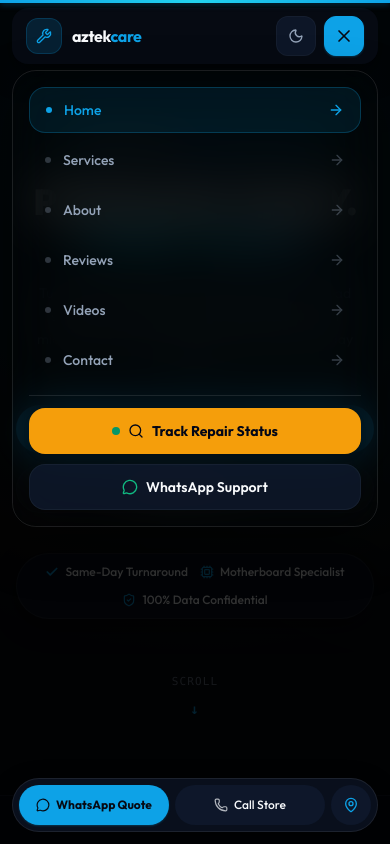
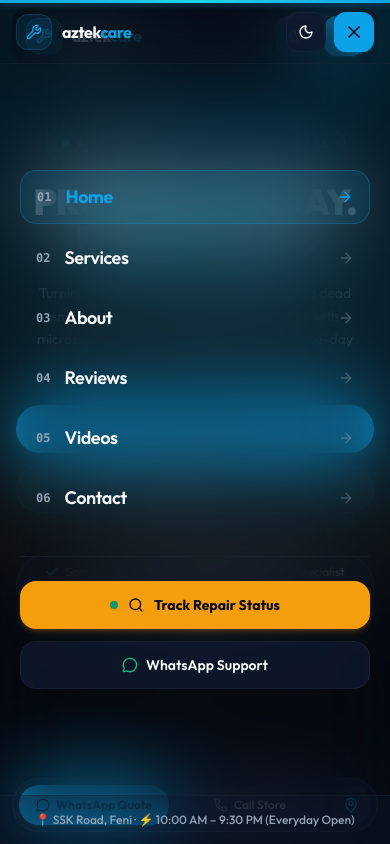
Before and after one commit to DevBillal/aztekcare.com, a React (Vite) app: page / in a window 390 px wide. Both pictures are taken after a click on the button 346 px from the left and 32 px from the top of the page. Shown: the top 844 px of the page. Built offline with nearby package versions, Linux system fonts and the light colour scheme.

Commit message:
design: redesign mobile menu to seamless full-screen iOS aesthetic with high-contrast typography

```diff
--- a/src/components/Navbar.tsx
+++ b/src/components/Navbar.tsx
@@ -167,60 +167,102 @@ export default function Navbar() {
         </div>
       </motion.header>
 
-      {/* Floating Minimal Mobile Drawer with proper backdrop and non-overlapping clearance */}
+      {/* World-Class Full-Screen iOS-style Mobile Navigation Overlay */}
       <AnimatePresence>
         {isMobileOpen && (
-          <>
-            {/* Backdrop Layer */}
           <motion.div
-              initial={{ opacity: 0 }}
-              animate={{ opacity: 1 }}
-              exit={{ opacity: 0 }}
-              transition={{ duration: 0.2 }}
+            initial={{ opacity: 0, y: -10 }}
+            animate={{ opacity: 1, y: 0 }}
+            exit={{ opacity: 0, y: -10 }}
+            transition={{ duration: 0.22, ease: [0.16, 1, 0.3, 1] }}
+            className="fixed inset-0 z-50 md:hidden bg-background/98 dark:bg-[#070b14]/98 backdrop-blur-2xl flex flex-col justify-between overflow-y-auto"
+          >
+            {/* Unified Top Header Bar */}
+            <div className="flex items-center justify-between px-4 sm:px-6 h-16 sm:h-20 border-b border-border/40 shrink-0">
+              <Link
+                to="/"
                 onClick={() => setIsMobileOpen(false)}
-              className="fixed inset-0 bg-black/60 dark:bg-black/80 backdrop-blur-xs z-40 md:hidden"
-            />
+                className="flex items-center gap-2.5 select-none min-h-[44px]"
+              >
+                <div className="w-9 h-9 rounded-xl bg-primary/10 border border-primary/20 text-primary flex items-center justify-center font-bold text-sm shadow-xs">
+                  <Wrench className="w-4 h-4 text-primary" />
+                </div>
+                <span className="text-base font-bold tracking-tight text-foreground">
+                  aztek<span className="text-primary">care</span>
+                </span>
+              </Link>
 
-            {/* Floating Mobile Menu Card: Positioned strictly below the 64px header with 8px clearance */}
-            <motion.div
-              initial={{ opacity: 0, y: -10, scale: 0.98 }}
-              animate={{ opacity: 1, y: 0, scale: 1 }}
-              exit={{ opacity: 0, y: -10, scale: 0.98 }}
-              transition={{ duration: 0.22, ease: [0.16, 1, 0.3, 1] }}
-              className="fixed top-[70px] sm:top-[78px] inset-x-3 sm:inset-x-6 z-50 md:hidden bg-card/98 dark:bg-[#0c1222]/98 backdrop-blur-xl border border-border/80 dark:border-white/10 rounded-3xl p-4 sm:p-5 shadow-[0_20px_50px_rgba(0,0,0,0.4)] flex flex-col gap-3 max-h-[calc(100vh-86px)] overflow-y-auto"
+              <div className="flex items-center gap-2">
+                {/* Theme Switcher */}
+                <button
+                  onClick={() => setTheme(theme === "light" ? "dark" : "light")}
+                  aria-label="Toggle theme"
+                  className="w-10 h-10 rounded-xl flex items-center justify-center text-foreground hover:bg-secondary transition-colors cursor-pointer bg-secondary/80 border border-border/60 active:scale-95"
                 >
-              <nav className="flex flex-col gap-1">
-                {navLinks.map((link) => {
+                  <Sun className="h-4 w-4 rotate-0 scale-100 transition-all dark:-rotate-90 dark:scale-0" />
+                  <Moon className="absolute h-4 w-4 rotate-90 scale-0 transition-all dark:rotate-0 dark:scale-100" />
+                </button>
+
+                {/* Close Button */}
+                <button
+                  onClick={() => setIsMobileOpen(false)}
+                  className="w-10 h-10 rounded-xl bg-primary text-primary-foreground flex items-center justify-center cursor-pointer shadow-sm shadow-primary/25 active:scale-95 transition-transform"
+                  aria-label="Close navigation menu"
+                >
+                  <X className="h-5 w-5" />
+                </button>
+              </div>
+            </div>
+
+            {/* Menu Links with Staggered Elegance & High Contrast */}
+            <div className="px-5 py-6 flex-1 flex flex-col justify-center max-w-md mx-auto w-full">
+              <nav className="flex flex-col gap-2">
+                {navLinks.map((link, idx) => {
                   const isActive = location.pathname === link.href
                   return (
+                    <motion.div
+                      key={link.name}
+                      initial={{ opacity: 0, x: -16 }}
+                      animate={{ opacity: 1, x: 0 }}
+                      transition={{ delay: 0.04 * idx, duration: 0.28, ease: [0.16, 1, 0.3, 1] }}
+                    >
                       <Link
-                      key={link.name}
                         to={link.href}
                         onClick={() => setIsMobileOpen(false)}
-                      className={`min-h-[46px] px-4 rounded-2xl text-sm font-medium transition-all flex items-center justify-between ${
+                        className={`group px-4 py-3 rounded-2xl flex items-center justify-between transition-all ${
                           isActive
-                          ? "bg-primary/10 text-primary font-bold border border-primary/25"
-                          : "text-muted-foreground hover:text-foreground hover:bg-secondary/50 active:bg-secondary/70"
+                            ? "bg-primary/10 border border-primary/25 text-primary"
+                            : "hover:bg-secondary/70 text-foreground active:bg-secondary"
                         }`}
                       >
-                      <div className="flex items-center gap-3">
-                        <span className={`w-1.5 h-1.5 rounded-full ${isActive ? "bg-primary" : "bg-muted-foreground/30"}`} />
-                        <span>{link.name}</span>
+                        <div className="flex items-center gap-3.5">
+                          <span className="text-xs font-mono font-semibold text-muted-foreground group-hover:text-primary transition-colors">
+                            0{idx + 1}
+                          </span>
+                          <span className={`text-lg tracking-tight transition-colors ${
+                            isActive ? "font-bold text-primary" : "font-semibold text-foreground group-hover:text-primary"
+                          }`}>
+                            {link.name}
+                          </span>
                         </div>
-                      <ArrowRight className={`w-4 h-4 ${isActive ? "text-primary opacity-100" : "opacity-35"}`} />
+                        <ArrowRight className={`w-4 h-4 transition-transform group-hover:translate-x-1 ${
+                          isActive ? "text-primary opacity-100" : "text-muted-foreground opacity-40 group-hover:opacity-100"
+                        }`} />
                       </Link>
+                    </motion.div>
                   )
                 })}
               </nav>
 
-              <div className="pt-3 border-t border-border/60 dark:border-white/10 flex flex-col gap-2.5">
+              {/* Action Buttons */}
+              <div className="mt-8 pt-6 border-t border-border/50 flex flex-col gap-3">
                 {/* High-Impact Amber "Track Repair Status" */}
                 <button
                   onClick={() => {
                     setIsMobileOpen(false)
                     setIsTrackerOpen(true)
                   }}
-                  className="w-full min-h-[46px] bg-amber-500 hover:bg-amber-600 active:scale-98 text-slate-950 font-bold rounded-2xl text-sm flex items-center justify-center gap-2 cursor-pointer shadow-md transition-transform"
+                  className="w-full h-12 rounded-2xl bg-amber-500 hover:bg-amber-600 active:scale-98 text-slate-950 font-bold text-sm flex items-center justify-center gap-2.5 shadow-md shadow-amber-500/20 cursor-pointer transition-all"
                 >
                   <span className="relative flex h-2 w-2">
                     <span className="animate-ping absolute inline-flex h-full w-full rounded-full bg-emerald-500 opacity-80" />
@@ -230,21 +272,27 @@ export default function Navbar() {
                   <span>Track Repair Status</span>
                 </button>
 
+                {/* WhatsApp Support */}
                 <a
                   href="https://wa.me/8801571423908?text=Hello%20AZTEK%20CARE!%20I%20would%20like%20to%20inquire%20about%20a%20device%20repair.%20Is%20a%20technician%20currently%20available%20today%3F"
                   target="_blank"
                   rel="noopener noreferrer"
                   onClick={() => setIsMobileOpen(false)}
-                  className="block"
+                  className="w-full h-12 rounded-2xl bg-secondary/80 hover:bg-secondary active:scale-98 text-foreground font-semibold text-sm flex items-center justify-center gap-2 border border-border/70 cursor-pointer transition-all"
                 >
-                  <button className="w-full min-h-[46px] bg-secondary/80 hover:bg-secondary active:scale-98 text-foreground font-semibold rounded-2xl text-sm flex items-center justify-center gap-2 cursor-pointer border border-border/70 transition-transform">
                   <MessageCircle className="w-4 h-4 text-emerald-500" />
                   <span>WhatsApp Support</span>
-                  </button>
                 </a>
               </div>
+            </div>
+
+            {/* Bottom Lab Quick Info Strip */}
+            <div className="px-5 py-4 border-t border-border/40 bg-secondary/30 text-center shrink-0">
+              <p className="text-xs font-medium text-muted-foreground">
+                📍 SSK Road, Feni · ⚡ 10:00 AM – 9:30 PM (Everyday Open)
+              </p>
+            </div>
           </motion.div>
-          </>
         )}
       </AnimatePresence>
 
```
Lines whose indentation alone changed are shown as unchanged.
